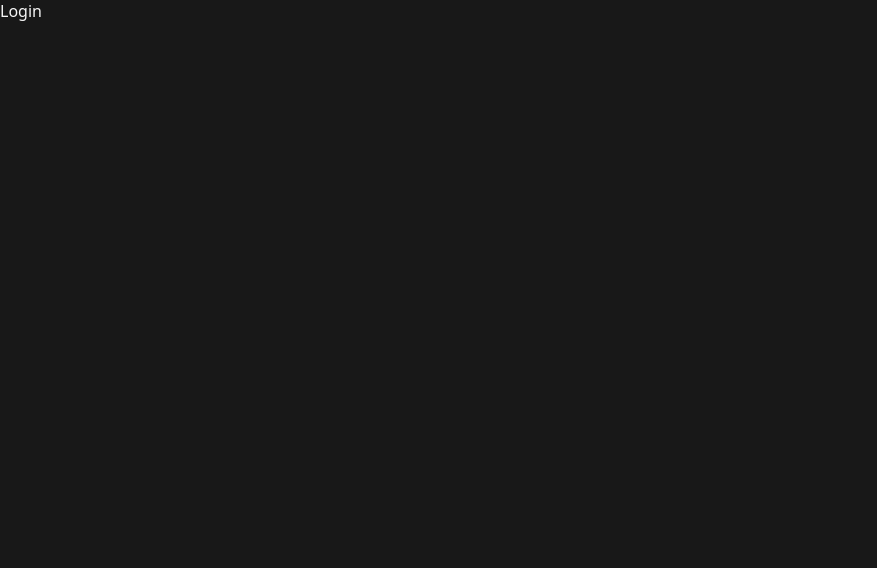
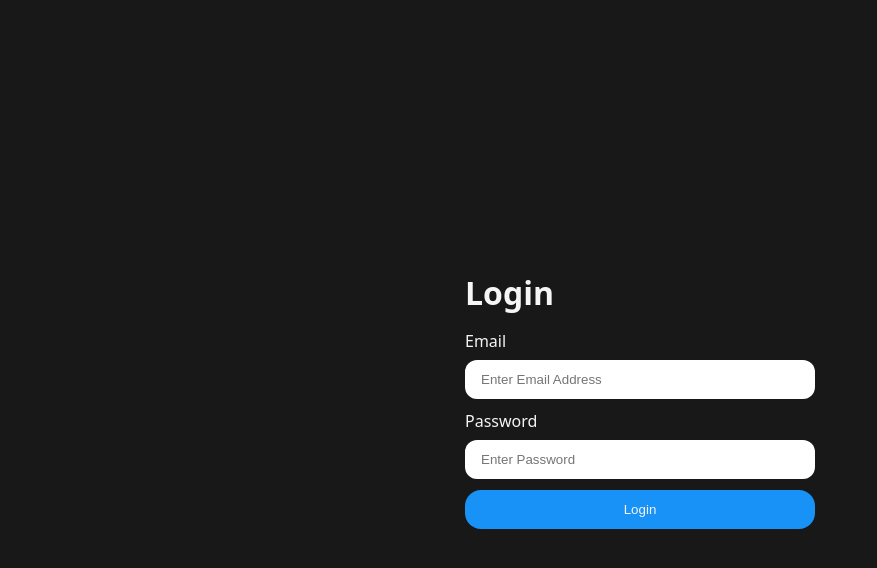
Before and after one commit to Mehhhhull/genai-project, a React (Vite) app in the folder client/: page /login in a window 1280 px wide. Shown: the top 568 px of the page, without its empty margins (0-877 px from the left). Built offline with nearby package versions, Linux system fonts and the light colour scheme.

Commit message:
Login Form

```diff
--- /dev/null
+++ b/client/src/features/auth/auth.form.scss
@@ -0,0 +1,38 @@
+main{
+  min-height:100vh;
+  width:100%;
+
+  display: flex;
+  justify-content: center;
+  align-items: center;
+
+
+  .form-container{
+    min-width: 350px;
+
+    display: flex;
+    flex-direction: column;
+    gap: 1rem;
+  }
+
+  form{
+    display: flex;
+    flex-direction: column;
+    gap: 0.7rem;
+  }
+
+  .input-group{
+    display:flex;
+    flex-direction: column;
+    gap: 0.5rem;
+
+
+    input{
+      border:none;
+      outline:none;
+      padding-inline:1rem;
+      padding-block: 0.75rem;
+      border-radius: 0.75rem;
+    }
+  }
+}
--- a/client/src/features/auth/pages/Login.jsx
+++ b/client/src/features/auth/pages/Login.jsx
@@ -1,10 +1,31 @@
 import React from 'react'
+import "../auth.form.scss"
 
 const Login = () => {
+
+  const handleSubmit=(e)=>{
+    e.preventDefault();
+  }
+
   return (
-    <div>
-      Login
-    </div>
+    <main>
+      <div className="form-container">
+        <h1>Login</h1>
+
+        <form onSubmit={handleSubmit}>
+          <div className="input-group">
+            <label htmlFor="email">Email</label>
+            <input type="email" id="email" name='email' placeholder='Enter Email Address' />
+          </div>
+          <div className="input-group">
+            <label htmlFor="password">Password</label>
+            <input type="password" id="password" name='password' placeholder='Enter Password' />
+          </div>
+
+          <button className='button primary-button'>Login</button>
+        </form>
+      </div>
+    </main>
   )
 }
 
--- a/client/src/style.scss
+++ b/client/src/style.scss
@@ -1,3 +1,5 @@
+@use "./styles/button.scss";
+
 *{
   margin:0%;
   padding:0%;
--- /dev/null
+++ b/client/src/styles/button.scss
@@ -0,0 +1,21 @@
+.button{
+
+  border: none;
+  outline:none;
+  padding-inline: 1.5rem;
+  padding-block: 0.75rem;
+  border-radius: 1rem;
+  cursor:pointer;
+
+
+  transition:all 0.3s ease-in-out;
+
+  &.primary-button{
+    background-color: #1892f7;
+    color:whitesmoke;
+  }
+
+  &:active{
+    transform: scale(0.98);
+  }
+}
```
